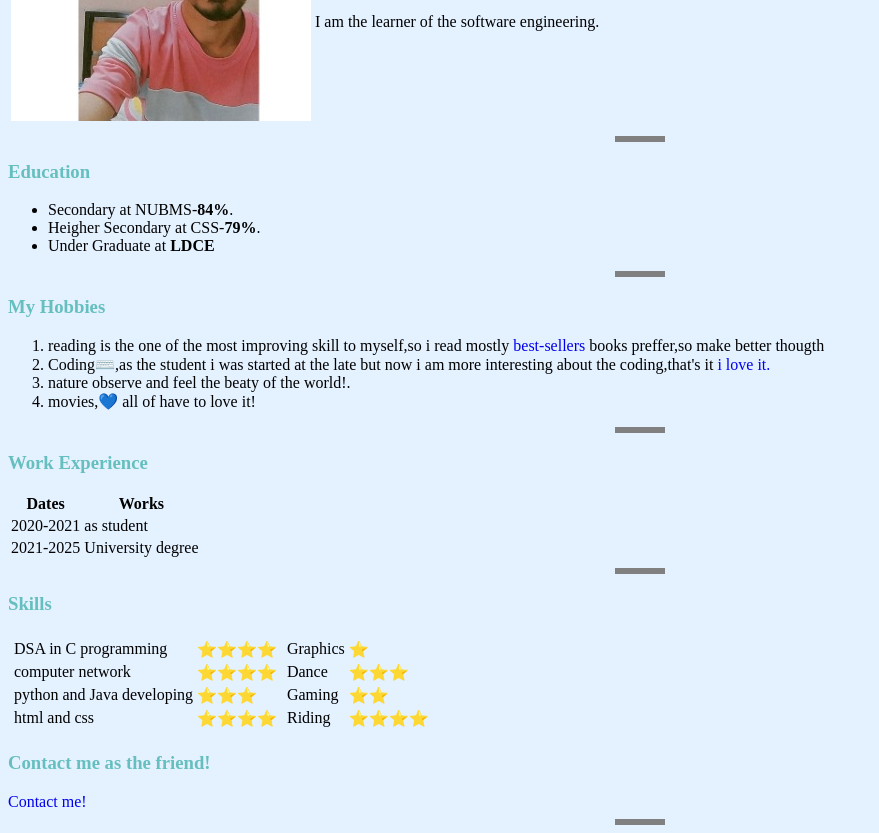
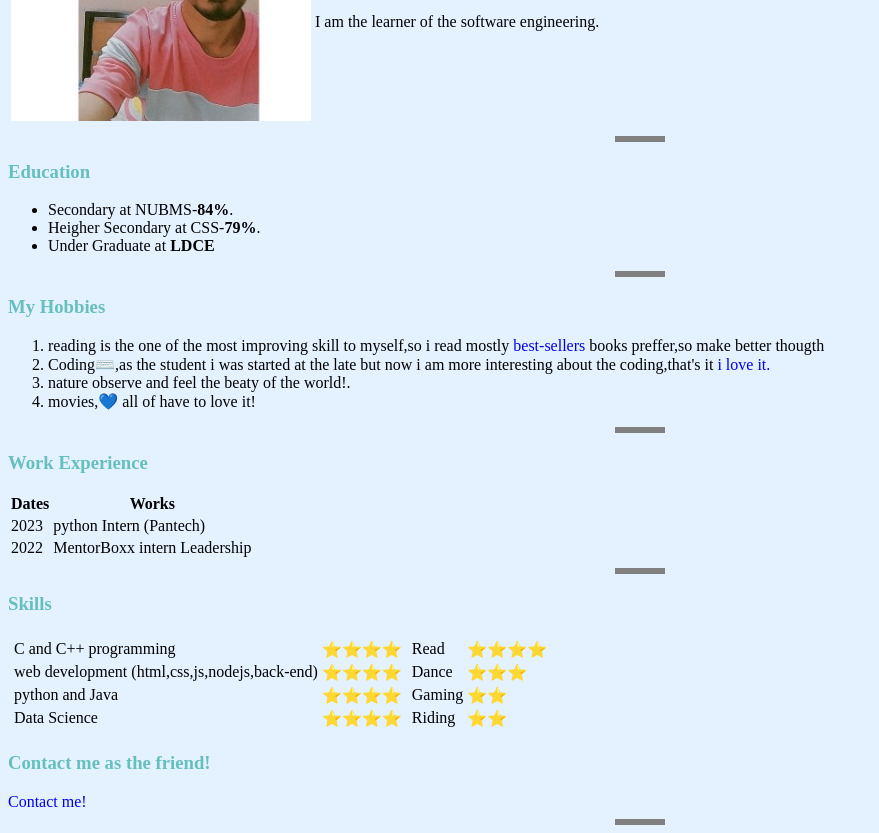
Before and after one commit to mehuloo3/B, a plain HTML site: page index.html in a window 1280 px wide. Shown: the part 190-1023 px from the top of the page, without its empty margins (0-879 px from the left). Drawn offline with Linux system fonts and the light colour scheme.

Commit message:
Update index.html

```diff
--- a/index.html
+++ b/index.html
@@ -51,12 +51,12 @@
         <!-- heading also write into the <tr></tr> inside
 into the <th> </th> tag-->
             <tr>
-                <td>2020-2021</td>
-                <td>as student</td>
+                <td>2023 </td>
+                <td>python Intern (Pantech)</td>
             </tr>
             <tr>
-                <td>2021-2025</td>
-                <td>University degree</td>
+                <td>2022</td>
+                <td>MentorBoxx intern Leadership</td>
             </tr>
         <tfoot></tfoot>
     </table>
@@ -67,26 +67,26 @@ into the <th> </th> tag-->
             <td>
                 <table>
                 <tr>
-                    <td>DSA in C programming</td>
+                    <td> C and C++ programming</td>
                     <td>⭐⭐⭐⭐</td>
                 </tr>
                 <tr>
-                    <td>computer network</td>
+                    <td>web development (html,css,js,nodejs,back-end)</td>
                     <td>⭐⭐⭐⭐ </td>
                 </tr>
                 <tr>
-                    <td>python and Java developing</td>
-                    <td>⭐⭐⭐</td>
+                    <td>python and Java</td>
+                    <td>⭐⭐⭐⭐</td>
                 <tr>
-                    <td>html and css</td>
+                    <td>Data Science</td>
                     <td>⭐⭐⭐⭐</td>
                 </tr>
                 </table></td>
             <td>
                 <table>
                     <tr>
-                        <td>Graphics</td>
-                        <td>⭐</td>
+                        <td>Read</td>
+                        <td>⭐⭐⭐⭐</td>
                     </tr>
                     <tr>
                         <td>Dance</td>
@@ -97,7 +97,7 @@ into the <th> </th> tag-->
                         <td>⭐⭐</td>
                     <tr>
                         <td>Riding</td>
-                        <td>⭐⭐⭐⭐</td>
+                        <td>⭐⭐</td>
                     </tr>
                     </table>
             </td>
```
